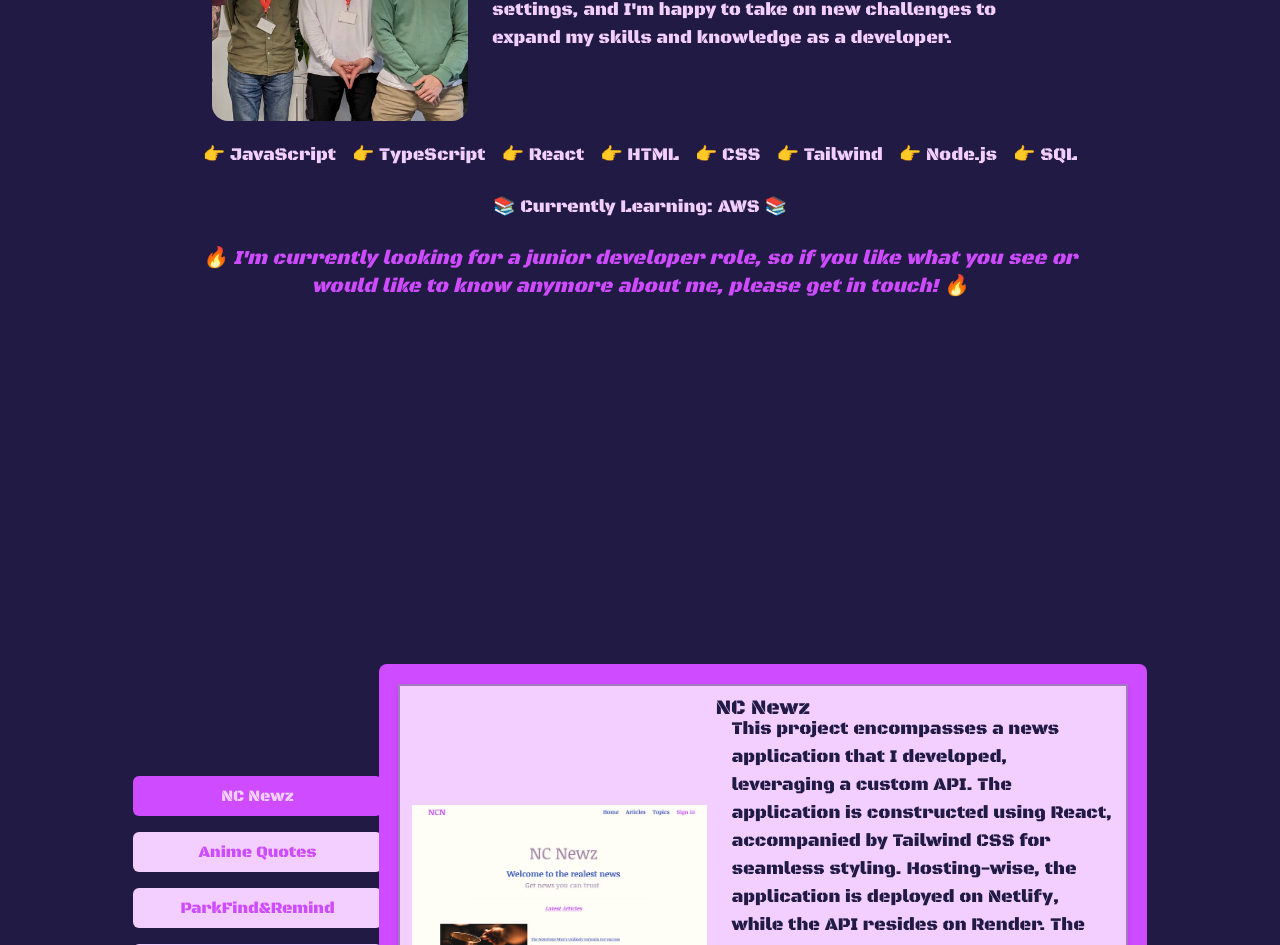
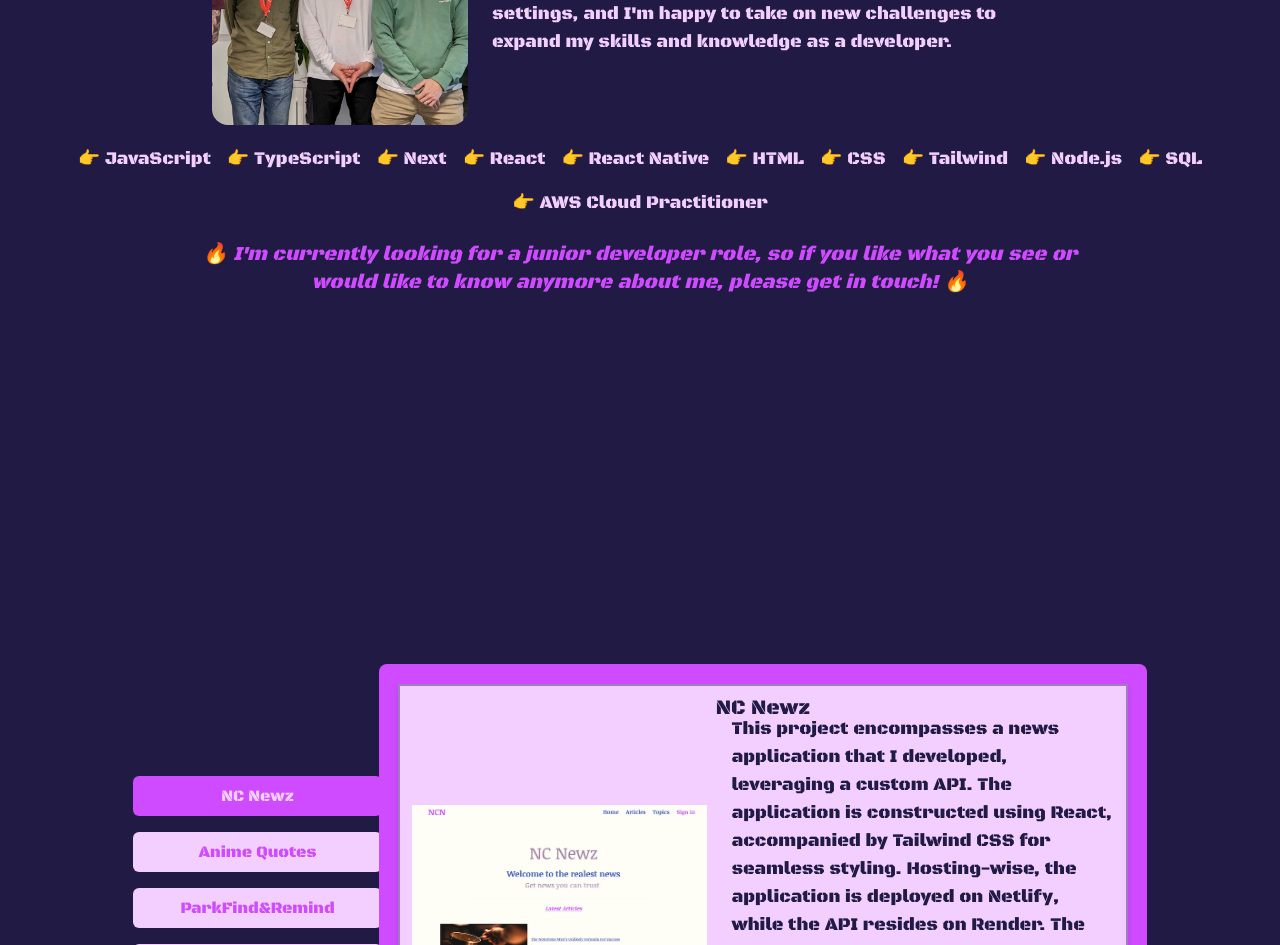
Before and after one commit to keenangee/portfolio-react, a React (Create React App) app: page / in a window 1280 px wide. Shown: the part 1160-2105 px from the top of the page. Built offline with nearby package versions, Linux system fonts and the light colour scheme; a web font is replaced by a local one.

Commit message:
content update and small styling changes

```diff
--- a/src/components/About.tsx
+++ b/src/components/About.tsx
@@ -23,19 +23,22 @@ const About: React.FC = () => {
         </div>
       </div>
       <div className="flex flex-col items-center justify-center gap-6 px-2 sm:px-10">
-        <ul className="flex flex-row flex-wrap gap-4 pt-5 justify-center text-xs sm:text-lg">
+        <ul className="flex flex-row flex-wrap gap-1 sm:gap-4 pt-2 sm:pt-5 justify-center text-xs sm:text-lg">
           <li>👉 JavaScript</li>
           <li>👉 TypeScript</li>
+          <li>👉 Next</li>
           <li>👉 React</li>
+          <li>👉 React Native</li>
           <li>👉 HTML</li>
           <li>👉 CSS</li>
           <li>👉 Tailwind</li>
           <li>👉 Node.js</li>
           <li>👉 SQL</li>
+          <li>👉 AWS Cloud Practitioner</li>
         </ul>
-        <ul className="flex flex-row flex-wrap gap-4 justify-center text-xs sm:text-lg">
-          <li>📚 Currently Learning: AWS 📚</li>
-        </ul>
+        {/* <ul className="flex flex-row flex-wrap gap-4 justify-center text-xs sm:text-lg">
+          <li>📚 Learning goes here 📚</li>
+        </ul> */}
         <p className="text-primary italic leading-normal text-md md:text-xl sm:max-w-[70vw] text-center">
           🔥 I'm currently looking for a junior developer role, so if you like
           what you see or would like to know anymore about me, please get in
```
